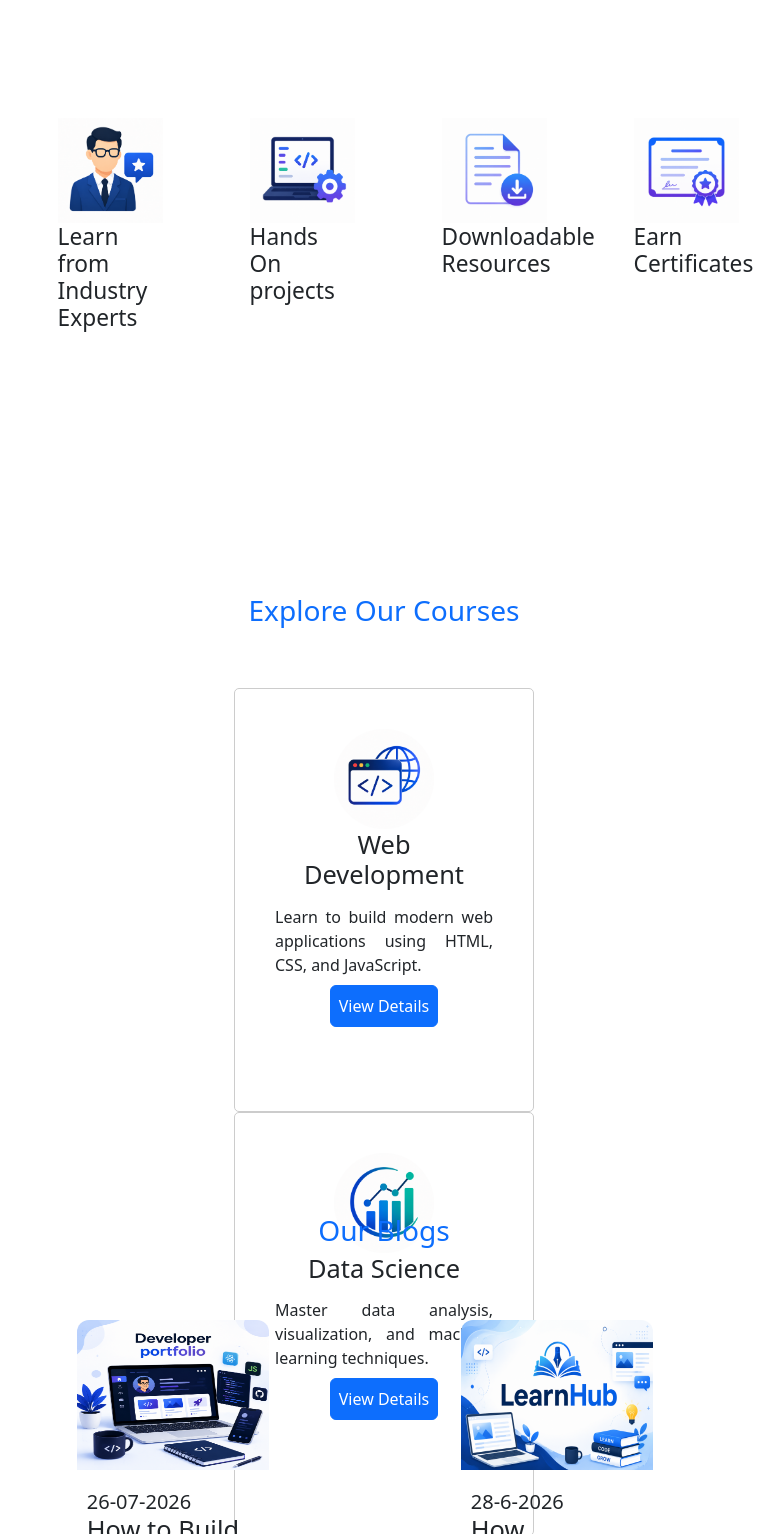
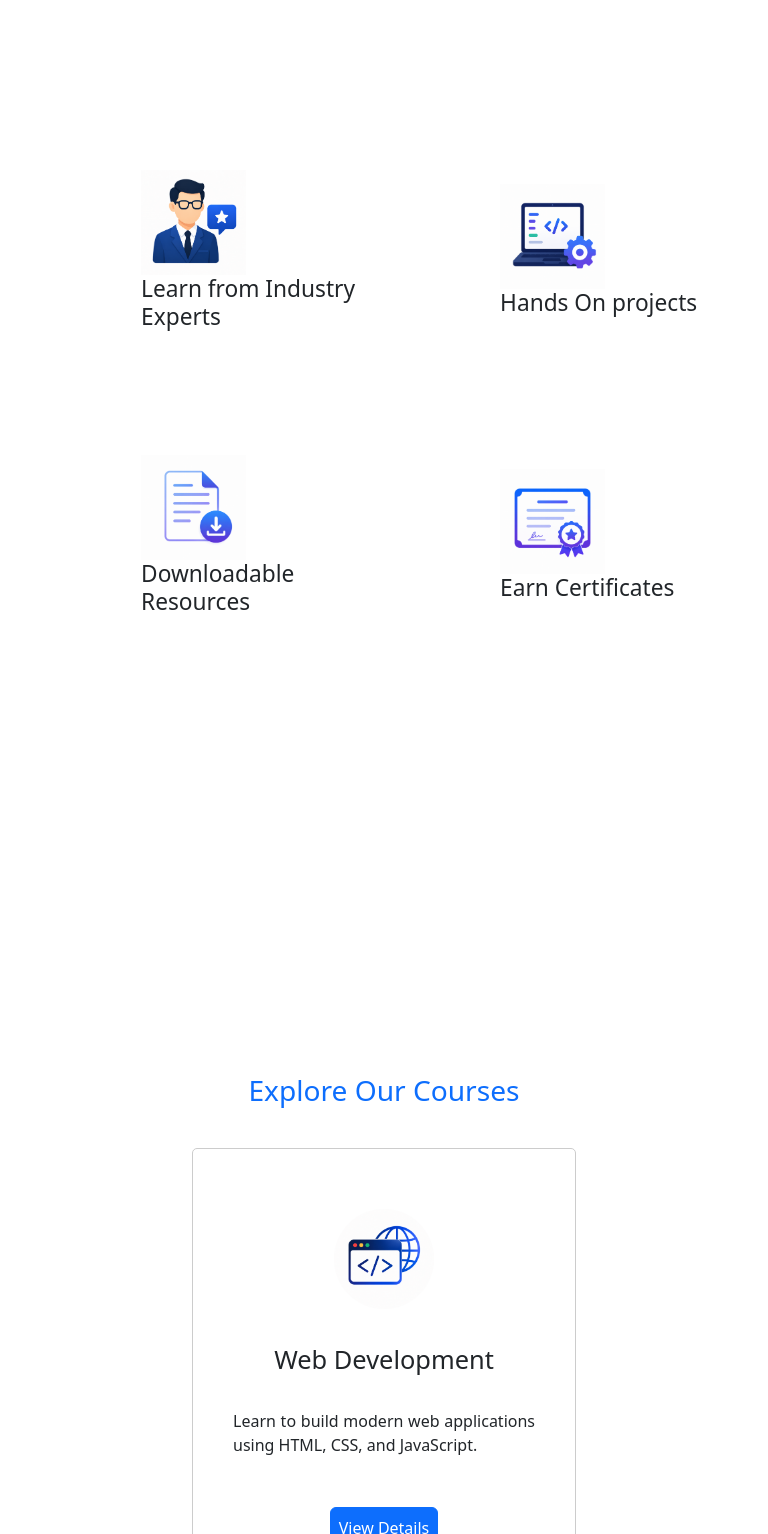
Before and after one commit to Ayushman594/LearnHub, a React (Vite) app: page / in a window 768 px wide. Shown: the part 866-2400 px from the top of the page. Built offline with nearby package versions, Linux system fonts and the light colour scheme.

Commit message:
new changes in css

```diff
--- a/src/App.css
+++ b/src/App.css
@@ -155,7 +155,7 @@ footer{
 
 @media screen and (max-width:480px){
     .navbar ul{
-        margin-left: 20px !important;
+        margin-left: 10px !important;
     }
     .navbar .login-btn{
         margin-top: 10px !important;
@@ -166,12 +166,12 @@ footer{
     .nav-links{
         position:relative;
         left:0;
-        margin-right:50vw !important;
+        margin-right:75vw !important;
         margin-top: 10px !important;
     }
     .nav-btns{
         position:relative;
-        margin-right:56vw !important;
+        margin-right:80vw !important;
     }
     .main-section p{
         font-size:16px !important;
@@ -209,8 +209,8 @@ footer{
         overflow:hidden;
     }
     .course-card{
-        width:150vw !important;
-        height:65vh !important;
+        width:170vw !important;
+        height:fit-content !important;
     }
     .Our-Blogs,.Blog-container{
         height:380vh;
@@ -228,9 +228,85 @@ footer{
     footer{
         height:fit-content;
     }
-    footer>.container{
-        display:flex !important;
-        flex-direction: column !important;
-        height:80vh !important;
+    footer .row{
+        display:flex;
+        flex-direction: column;
+        height:fit-content;
+    }
+    footer .row .col{
+        margin-bottom: 20px !important;
+    }
+    .col ul li{
+        margin-bottom: 10px !important;
     }
 }
+
+@media screen and (min-width:481px) and (max-width:768px){
+    .navbar ul{
+        margin-left: 10px !important;
+    }
+    .navbar .login-btn{
+        margin-top: 10px !important;
+    }
+    .register-btn{
+        margin-bottom: 10px !important;
+    }
+    .nav-links{
+        position:relative;
+        left:0;
+        margin-right:75vw !important;
+        margin-top: 10px !important;
+    }
+    .nav-btns{
+        position:relative;
+        margin-right:80vw !important;
+    }
+    .main-section p{
+        font-size:16px !important;
+    }
+    .whyLearnhub{
+        height: 130vh !important;
+        padding-top:50px;
+    }
+    .Reasonstoconnect{
+        display:grid;
+        grid-template-columns: 10vw 10vw;
+        justify-content:space-around;
+        height:90vh !important;
+        padding-right: 50px !important;
+        align-items: center;
+    }
+    .Reason-container{
+        width:30vw;
+        margin-top: 20px !important;
+        margin-bottom: 40px !important;
+    }
+    .courses-section,.courses-container{
+        height:280vh !important;
+    }
+    .courses-container{
+        display:flex;
+        justify-content: center;
+        margin-top:5vh !important;
+        padding-bottom: 30vh !important;
+    }
+    .course-card img{
+        margin-top: 20px !important;
+    }
+    .course-card button,.course-card p{
+        margin-top: 30px !important;
+    }
+    .course-card p,.course-card h3{
+        margin-top: 35px !important;
+    }
+    .course-card button{
+        margin-top:50px !important;
+        margin-bottom: 50px !important;
+        height:40px;
+        overflow:hidden;
+    }
+    .course-card{
+        width:50vw !important;
+        height:76vh !important;
+    }
+}
```
